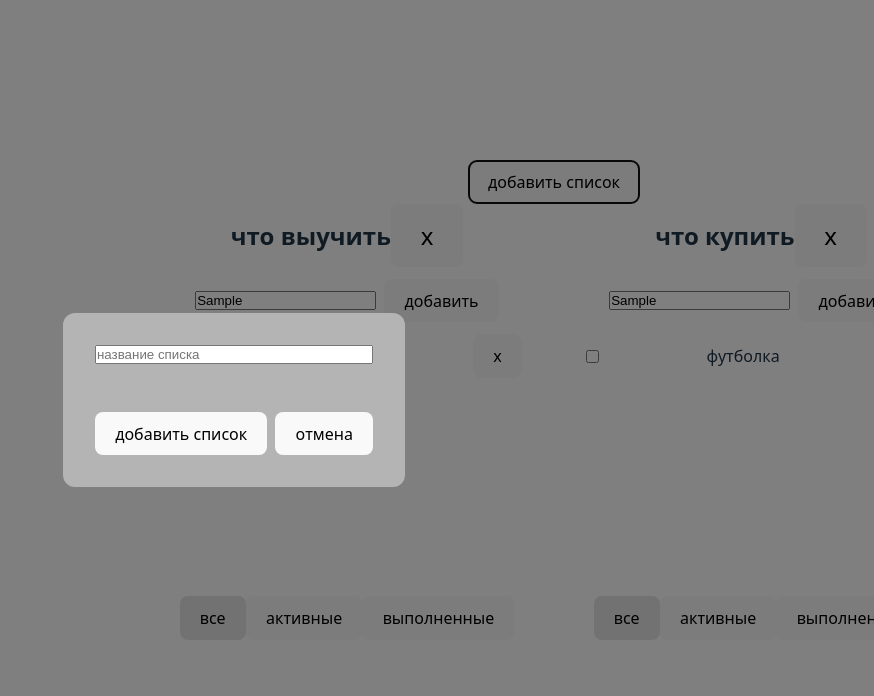
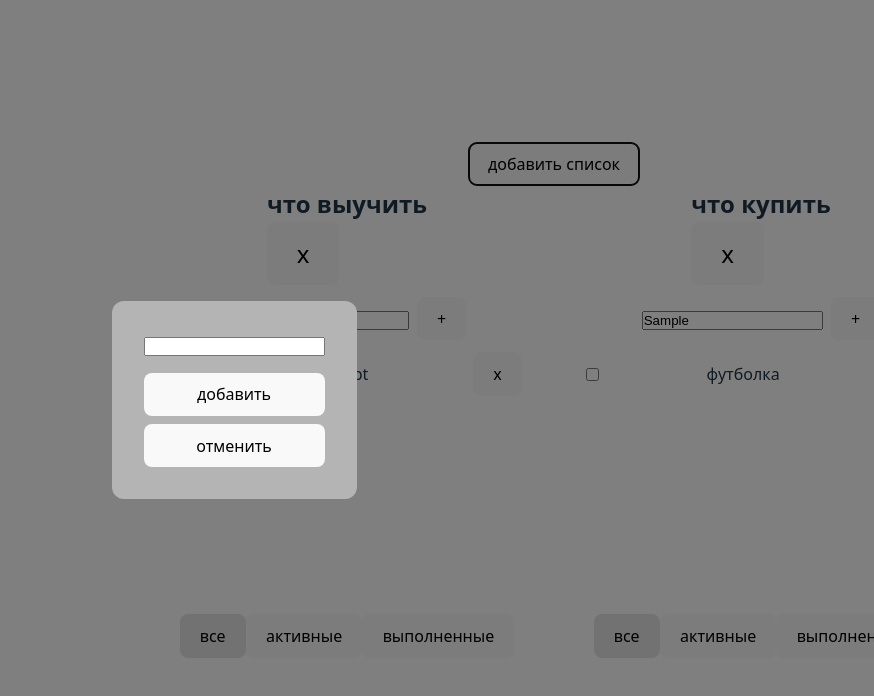
Before and after one commit to Tohaprep/todo_list, a React (Vite) app: page / in a window 1280 px wide. Both pictures are taken after typing "Sample", "Sample" into the empty fields and a click on the button "добавить список". Shown: the top 696 px of the page, without its empty margins (406-1280 px from the left). Built offline with nearby package versions, Linux system fonts and the light colour scheme.

Commit message:
added editing for todolist and task titles, styles in process...

```diff
--- a/src/App.css
+++ b/src/App.css
@@ -26,14 +26,14 @@
   padding: 2rem;
   display: flex;
   flex-direction: column;
-  gap: 3rem;
+  gap: 1rem;
   background-color: rgb(180, 180, 180);
   border-radius: 12px;
 }
 
 .modal_buttons {
   display: flex;
-  flex-direction: row;
+  flex-direction: column;
   gap: 8px;
 }
 
--- a/src/App.tsx
+++ b/src/App.tsx
@@ -62,6 +62,17 @@ function App() {
     }));
   };
 
+  const changeTaskTitle = (todoListId: string, id: string, value: string) => {
+    setTasks((prevTasks) => ({
+      ...prevTasks,
+      [todoListId]: [
+        ...prevTasks[todoListId].map((task) => {
+          return task.id === id ? { ...task, title: value } : task;
+        }),
+      ],
+    }));
+  };
+
   const removeTask = (todoListId: string, id: string) => {
     setTasks((prevTasks) => ({
       ...prevTasks,
@@ -96,6 +107,18 @@ function App() {
       [newTodoList.id]: [{ id: v1(), title: "новое задание", isDone: false }],
     });
     setListIsAdding(false);
+  };
+
+  const changeTodoListTitle = (TodoListId: string, value: string) => {
+    setTodoLists((prevTodoLists) => {
+      return [
+        ...prevTodoLists.map((todoList) => {
+          return todoList.id === TodoListId
+            ? { ...todoList, title: value }
+            : todoList;
+        }),
+      ];
+    });
   };
 
   const removeTodoList = (todoListId: string) => {
@@ -146,9 +169,11 @@ function App() {
               tasksArr={filteredTasks}
               filterValue={todoList.filterValue}
               addTask={addTask}
+              changeTaskTitle={changeTaskTitle}
               removeTask={removeTask}
               filterTasks={filterTasks}
               changeTaskStatus={changeTaskStatus}
+              changeTodoListTitle={changeTodoListTitle}
               removeTodoList={removeTodoList}
             />
           );
--- /dev/null
+++ b/src/components/EditableSpan.tsx
@@ -0,0 +1,43 @@
+import { useState, type ChangeEvent } from "react";
+
+interface EditableSpanProps {
+  title: string;
+  onSubmit: (value: string) => void;
+}
+
+export default function EditableSpan({ title, onSubmit }: EditableSpanProps) {
+  const [spanValue, setSpanValue] = useState<string>(title);
+  const [editMode, setEditMode] = useState<boolean>(false);
+
+  const setSpanValueHandler = (e: ChangeEvent<HTMLInputElement>) => {
+    setSpanValue(e.target.value);
+  };
+
+  const changeTaskTitleHandler = () => {
+    setSpanValue((prevValue) =>
+      prevValue === "" ? "*без названия*" : prevValue
+    );
+    onSubmit(spanValue);
+    setEditMode(false);
+  };
+
+  const activateEditModeHandler = () => {
+    setEditMode(true);
+  };
+
+  return (
+    <div>
+      {editMode ? (
+        <input
+          type="text"
+          value={spanValue}
+          onChange={setSpanValueHandler}
+          onBlur={changeTaskTitleHandler}
+          autoFocus
+        />
+      ) : (
+        <span onDoubleClick={activateEditModeHandler}>{spanValue}</span>
+      )}
+    </div>
+  );
+}
--- a/src/components/Modal.tsx
+++ b/src/components/Modal.tsx
@@ -1,4 +1,4 @@
-import { useState, type ChangeEvent } from "react";
+import TodoListInput from "./TodoListInput";
 
 interface ModalTypes {
   addTodoList: (value: string) => void;
@@ -6,34 +6,14 @@ interface ModalTypes {
 }
 
 export default function Modal({ addTodoList, closeModal }: ModalTypes) {
-  const [modalInputValue, setModalInputValue] = useState<string>("");
-
-  const addTodoListHandler = () => {
-    addTodoList(modalInputValue);
-  };
-
   const closeModalHandler = () => {
     closeModal(false);
   };
-
-  const modalInputValueHandler = (e: ChangeEvent<HTMLInputElement>) => {
-    setModalInputValue(e.target.value.trim());
-  };
-  //REFACTOR: поколдовать с инпутом отдельно для модалки
   return (
     <div className="modal_overlay">
-      <form action="submit" className="modal_form">
-        <input
-          type="text"
-          placeholder="название списка"
-          value={modalInputValue}
-          onChange={modalInputValueHandler}
-        />
-        <div className="modal_buttons">
-          <button onClick={addTodoListHandler}>добавить список</button>
-          <button onClick={closeModalHandler}>отмена</button>
-        </div>
-      </form>
+      <TodoListInput addTodoList={addTodoList}>
+        <button onClick={closeModalHandler}>отменить</button>
+      </TodoListInput>
     </div>
   );
 }
--- a/src/components/Input.tsx
+++ b/src/components/TaskInput.tsx
@@ -7,7 +7,7 @@ interface InputPropsType {
   children?: React.ReactNode;
 }
 
-export default function Input({
+export default function TaskInput({
   children,
   addTask,
   todoListId,
@@ -34,10 +34,14 @@ export default function Input({
       addTaskHandler();
     }
   };
+  const hideErrorHandler = () => {
+    setError("");
+  };
 
   return (
     <div>
       <div className="todo_input">
+        <div className="modal_input">
           <input
             className={error === "" ? "todo_textarea" : "todo_textarea-error"}
             type="text"
@@ -45,12 +49,13 @@ export default function Input({
             onChange={setInputValueHandler}
             onKeyDown={inputEnterKeyDownTaskHandler}
           />
-        <div>
-          <button onClick={addTaskHandler}>добавить</button>
+          {error && <p className="error_message">{error}</p>}
+        </div>
+        <button onClick={addTaskHandler} onBlur={hideErrorHandler}>
+          +
+        </button>
         {children}
       </div>
     </div>
-      {error && <p className="error_message">{error}</p>}
-    </div>
   );
 }
--- /dev/null
+++ b/src/components/TodoListInput.tsx
@@ -0,0 +1,59 @@
+import { useState, type ChangeEvent } from "react";
+
+interface InputPropsType {
+  addTodoList: (value: string) => void;
+  children: React.ReactNode;
+}
+
+export default function TodoListInput({
+  children,
+  addTodoList,
+}: InputPropsType) {
+  const [inputValue, setInputValue] = useState<string>("");
+  const [error, setError] = useState<string>("");
+
+  const setInputValueHandler = (e: ChangeEvent<HTMLInputElement>) => {
+    setError("");
+    setInputValue(e.target.value);
+  };
+
+  const addTodoListHandler = () => {
+    inputValue === "" ? setError("поле обязательно") : addTodoList(inputValue);
+    setInputValue("");
+  };
+
+  const inputEnterKeyDownTaskHandler = (
+    e: React.KeyboardEvent<HTMLInputElement>
+  ) => {
+    if (e.code == "Enter" && e.ctrlKey == true) {
+      addTodoListHandler();
+    }
+  };
+
+  const hideErrorHandler = () => {
+    setError("");
+  };
+
+  return (
+    <div>
+      <div className="modal_form">
+        <div className="modal_input">
+          <input
+            className={error === "" ? "todo_textarea" : "todo_textarea-error"}
+            type="text"
+            value={inputValue}
+            onChange={setInputValueHandler}
+            onKeyDown={inputEnterKeyDownTaskHandler}
+          />
+          {error && <p className="error_message">{error}</p>}
+        </div>
+        <div className="modal_buttons">
+          <button onClick={addTodoListHandler} onBlur={hideErrorHandler}>
+            добавить
+          </button>
+          {children}
+        </div>
+      </div>
+    </div>
+  );
+}
--- a/src/components/todolist.tsx
+++ b/src/components/todolist.tsx
@@ -1,6 +1,7 @@
 import type { filterValueType } from "../App";
 import type { TaskType } from "../App";
-import Input from "./Input";
+import TaskInput from "./TaskInput";
+import EditableSpan from "./EditableSpan";
 
 type TaskListProps = {
   todoListId: string;
@@ -8,9 +9,11 @@ type TaskListProps = {
   tasksArr: Array<TaskType>;
   filterValue: filterValueType;
   addTask: (todoListId: string, value: string) => void;
+  changeTaskTitle: (todoListId: string, id: string, value: string) => void;
   removeTask: (todoListId: string, id: string) => void;
   filterTasks: (todoListId: string, value: filterValueType) => void;
   changeTaskStatus: (todoListId: string, id: string, isDone: boolean) => void;
+  changeTodoListTitle: (todoListId: string, value: string) => void;
   removeTodoList: (todoListId: string) => void;
 };
 
@@ -20,19 +23,25 @@ export function TodoList({
   tasksArr,
   filterValue,
   addTask,
+  changeTaskTitle,
   removeTask,
   filterTasks,
   changeTaskStatus,
+  changeTodoListTitle,
   removeTodoList,
 }: TaskListProps) {
   const allFilterTaskHandler = () => filterTasks(todoListId, "all");
   const activeFilterTaskHandler = () => filterTasks(todoListId, "active");
   const completedFilterTaskHandler = () => filterTasks(todoListId, "completed");
+  const editTodoListTitleHandler = (value: string) => {
+    changeTodoListTitle(todoListId, value);
+  };
 
   return (
     <div className="todo">
       <h2 className="todo_header">
-        {title}
+        {/* {title} */}
+        <EditableSpan title={title} onSubmit={editTodoListTitleHandler} />
         <button
           onClick={() => {
             removeTodoList(todoListId);
@@ -41,7 +50,7 @@ export function TodoList({
         </button>
       </h2>
 
-      <Input addTask={addTask} todoListId={todoListId} />
+      <TaskInput addTask={addTask} todoListId={todoListId} />
 
       <div className="todo_ul">
         <ul>
@@ -51,6 +60,10 @@ export function TodoList({
             const changeTaskStatusHandler = () =>
               changeTaskStatus(todoListId, task.id, !task.isDone);
 
+            const editTaskTitleHandler = (value: string) => {
+              changeTaskTitle(todoListId, task.id, value);
+            };
+
             return (
               <li
                 className={task.isDone === true ? "todo_li is_done" : "todo_li"}
@@ -59,7 +72,10 @@ export function TodoList({
                   type="checkbox"
                   checked={task.isDone}
                   onChange={changeTaskStatusHandler}></input>
-                <span>{task.title}</span>
+                <EditableSpan
+                  title={task.title}
+                  onSubmit={editTaskTitleHandler}
+                />
                 <button onClick={removeTaskHandler}>x</button>
               </li>
             );
```
Lines whose indentation alone changed are shown as unchanged.
